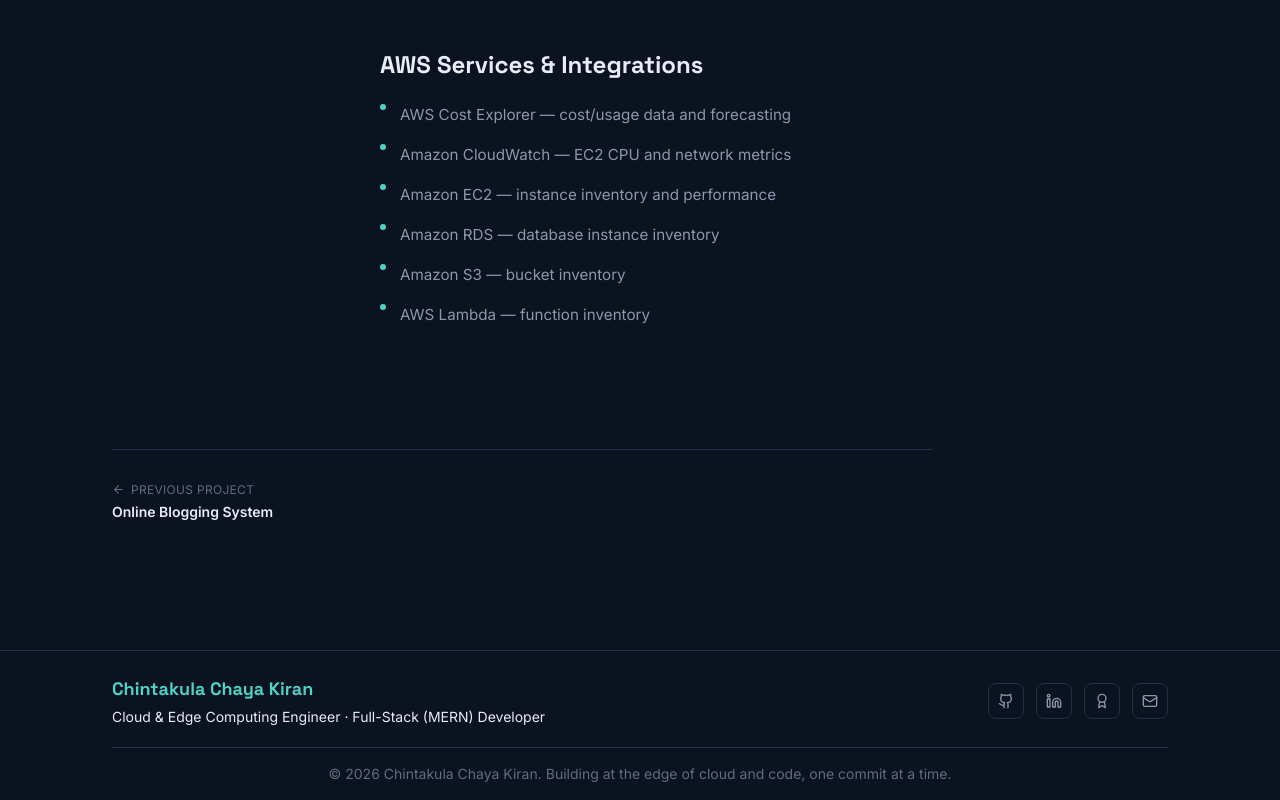
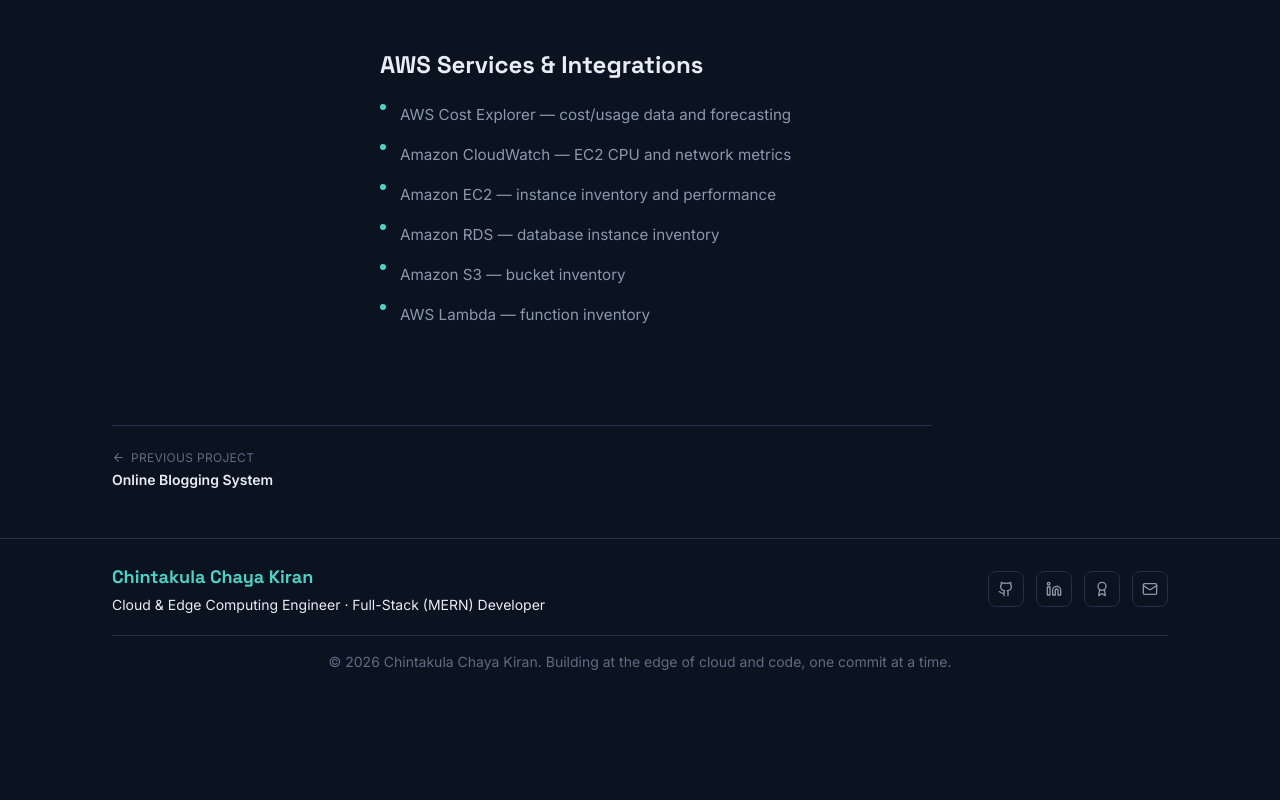
Before and after one commit to chayakiranch/ChayaKiran_portfolio, a React (Vite) app: page /projects/aws-billing-dashboard in a window 1280 px wide. Shown: the part 2632-3432 px from the top of the page. After the commit the page ends 3320 px from the top, so only its background shows below. Built offline with nearby package versions, Linux system fonts and the light colour scheme.

Commit message:
Further reduce footer spacing on project detail pages

```diff
--- a/src/pages/ProjectDetails.jsx
+++ b/src/pages/ProjectDetails.jsx
@@ -85,7 +85,8 @@
   // NEW: prev/next footer, shared by both layouts
   const PrevNext = () =>
     (prevProject || nextProject) && (
-      <div className="flex justify-between gap-4 mt-14 pt-8 border-t border-panel-border">
+      // UPDATED: mt-10 pt-8 -> mt-8 pt-6 (tighter)
+      <div className="flex justify-between gap-4 mt-8 pt-6 border-t border-panel-border">
         {prevProject ? (
           <NavLink to={`/projects/${prevProject.id}`} className="glow-navlink flex flex-col items-start gap-1 text-left max-w-[45%]">
             <span className="inline-flex items-center gap-1.5 text-muted-2 text-xs uppercase tracking-wide">
@@ -114,10 +115,11 @@
     return <CaseStudyLayout project={project} Header={Header} PrevNext={PrevNext} />;
   }
 
-  // ===== ORIGINAL simple layout — unchanged, still used by projects that
-  // don't have a caseStudy (Online Book Store, Online Blogging System). =====
+  // ===== ORIGINAL simple layout — still used by projects that don't have a
+  // caseStudy (Online Book Store, Online Blogging System). =====
   return (
-    <section className="py-24">
+    // UPDATED: pb-10 -> pb-4 (further reduced per feedback)
+    <section className="pt-24 pb-4">
       <div className="max-w-[820px] mx-auto px-6 md:px-8">
         <div className="mb-8">
           <NavLink to="/projects" className="glow-navlink inline-flex items-center gap-1.5 text-muted text-sm hover:text-accent">
@@ -222,7 +224,8 @@
   }, [project.id]);
 
   return (
-    <section className="py-24">
+    // UPDATED: pb-10 -> pb-4 (further reduced per feedback — still too much gap above footer)
+    <section className="pt-24 pb-4">
       <div className="max-w-[1120px] mx-auto px-6 md:px-8">
         <div className="max-w-[820px]">
           <Header />
```
